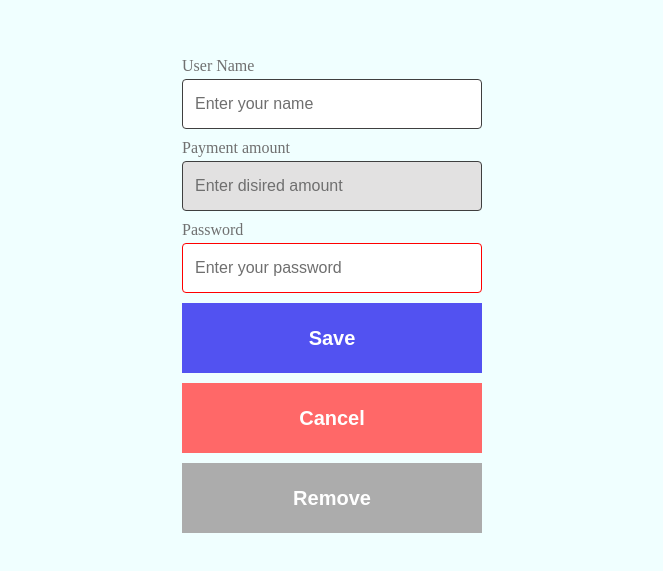
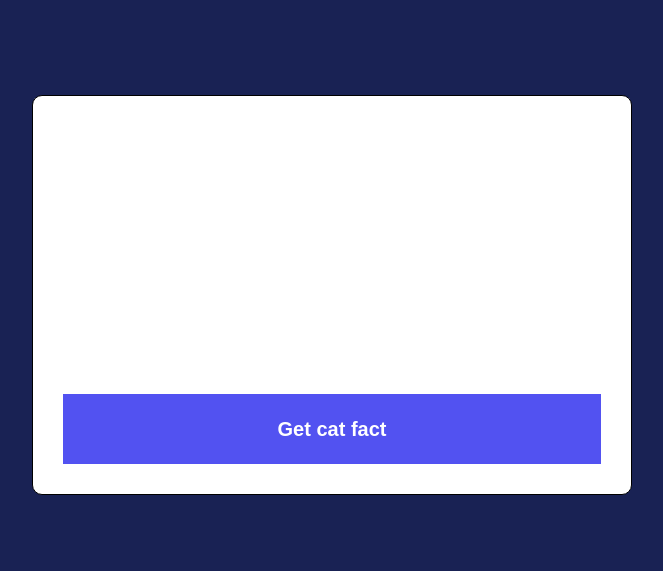
Before and after one commit to nodegreecode/cohort67el_fs_ts, a React (Vite) app in the folder react-project-ts/: page / in a window 1280 px wide. Shown: the part 105-676 px from the top of the page, without its empty margins (308-971 px from the left). Built offline with nearby package versions, Linux system fonts and the light colour scheme.

Commit message:
add lesson-09

```diff
--- a/react-project-ts/package.json
+++ b/react-project-ts/package.json
@@ -12,6 +12,7 @@
   "dependencies": {
     "@emotion/react": "^11.14.0",
     "@emotion/styled": "^11.14.1",
+    "axios": "^1.13.5",
     "react": "^19.2.0",
     "react-dom": "^19.2.0",
     "uuid": "^13.0.0"
@@ -22,7 +23,7 @@
     "@types/react": "^19.2.7",
     "@types/react-dom": "^19.2.3",
     "@vitejs/plugin-react": "^5.1.1",
-    "eslint": "^10.0.1",
+    "eslint": "^8.0.0",
     "eslint-plugin-react-hooks": "^7.0.1",
     "eslint-plugin-react-refresh": "^0.4.24",
     "globals": "^16.5.0",
--- a/react-project-ts/src/App.tsx
+++ b/react-project-ts/src/App.tsx
@@ -1,9 +1,10 @@
 //import Lesson_06 from "./lessons/Lesson_06/Lesson_06";
 //import Lesson_07 from "./lessons/Lesson_07/Lesson_07";
 //import Lesson_08 from "./lessons/Lesson_08/Lesson_08";
+import Lesson_09 from "lessons/Lesson_09/Lesson_09.tsx";
 //import Homework_06 from "./homeworks/Homework_06/Homework_06.tsx";
 //import Homework_07 from "./homeworks/Homework_07/Homework_07.tsx";
-import Homework_08 from "./homeworks/Homework_08/Homework_08.tsx";
+//import Homework_08 from "./homeworks/Homework_08/Homework_08.tsx";
 import GlobalStyles from "./styles/GlobalStyles.tsx";
 
 function App() {
@@ -14,11 +15,12 @@ function App() {
       {/*<Lesson_06 />*/}
       {/* <Lesson_07 />*/}
       {/*<Lesson_08 />*/}
+       <Lesson_09 />
 
       {/*HOMEWORKS*/}
       {/* <Homework_06 />*/}
       {/* <Homework_07 />*/}
-      <Homework_08 />
+      {/* <Homework_08 />*/}
     </>
   );
 }
--- a/react-project-ts/src/components/Button/styles.ts
+++ b/react-project-ts/src/components/Button/styles.ts
@@ -51,7 +51,7 @@ export const ButtonComponent = styled.button<ButtonComponentProps>`
   color: white;
   font-size: 20px;
   font-weight: bold;
-  cursor: pointer;
+  cursor: ${({disabled})=> disabled ? "not-allowed" : "pointer" };
 
   &:hover {
     /*background-color: ${({ $isDelete }) =>
--- a/react-project-ts/src/components/Input/Input.tsx
+++ b/react-project-ts/src/components/Input/Input.tsx
@@ -1,7 +1,7 @@
-import {InputWrapper, InputLabel, InputComponent} from "./styles.ts";
+import {InputWrapper, InputLabel, InputComponent, ErrorMessage} from "./styles.ts";
 import {type InputProps} from "./types.ts";
 
-function Input({ id, name, type = "text", placeholder, label, disabled = false, error = undefined }: InputProps) {
+function Input({ id, name, type = "text", placeholder, label, disabled = false, error = undefined, value, onChange }: InputProps) {
   return (
     <InputWrapper>
       <InputLabel htmlFor={id}>
@@ -14,7 +14,10 @@ function Input({ id, name, type = "text", placeholder, label, disabled = false,
         type={type}
         placeholder={placeholder}
         $error={error}
+        value={value}
+        onChange={onChange}
       />
+      {!!error &&  <ErrorMessage>{error}</ErrorMessage>}
     </InputWrapper>
   );
 }
--- a/react-project-ts/src/components/Input/styles.ts
+++ b/react-project-ts/src/components/Input/styles.ts
@@ -10,7 +10,7 @@ const generateInputColor = (disabled: boolean | undefined): string => {
 };
 
 const generateInputBorder = (error: string | undefined) => {
-  return error && error.length > 0 ? "red" : "";
+  return error && error.length > 0 ? "red" : "#3f3f3f";
 };
 
 export const InputWrapper = styled.div`
@@ -27,11 +27,11 @@ export const InputLabel = styled.label`
 export const InputComponent = styled.input<InputComponentProps>`
   width: 100%;
   height: 50px;
-  border: 1px solid #3f3f3f;
+  border: 1px solid ${({$error})=> generateInputBorder($error)};
   border-radius: 4px;
   padding: 12px;
   outline: none;
-
+  cursor: ${({disabled})=> disabled ? "not-allowed" : "pointer"};
   &::placeholder {
     color: #6f6f6f;
     font-size: 16px;
@@ -39,5 +39,10 @@ export const InputComponent = styled.input<InputComponentProps>`
 
   background-color: ${({ disabled }) => generateInputColor(disabled)};
 
-  border-color: ${({$error})=> generateInputBorder($error)};
+
 `;
+
+export const ErrorMessage = styled.p`
+height: 20px;
+  color: #ff6868ff;
+`;
--- a/react-project-ts/src/components/Input/types.ts
+++ b/react-project-ts/src/components/Input/types.ts
@@ -1,3 +1,5 @@
+import {type ChangeEvent} from "react";
+
 export interface InputProps {
   id: string;
   name: string;
@@ -6,4 +8,6 @@ export interface InputProps {
   label: string;
   disabled?: boolean;
   error?: string | undefined;
+  value?: string;
+  onChange?: (event: ChangeEvent<HTMLInputElement>) => void;
 }
--- /dev/null
+++ b/react-project-ts/src/components/LoginForm/styles.ts
@@ -0,0 +1,26 @@
+import styled from "@emotion/styled";
+
+export const LoginFormContainer = styled.form`
+  display: flex;
+  flex-direction: column;
+  width: 590px;
+  min-height: 450px;
+  max-height: fit-content;
+  border: 1px solid #000000;
+  padding: 60px;
+  border-radius: 4px;
+  background-color: white;
+  gap: 30px;
+`;
+
+export const Title = styled.p`
+  color: #000000;
+  font-size: 24px;
+  font-weight: normal;
+`;
+
+export const InputsContainer = styled.div`
+  display: flex;
+  flex-direction: column;
+  gap: 20px;
+`;
--- /dev/null
+++ b/react-project-ts/src/lessons/Lesson_09/Lesson_09.tsx
@@ -0,0 +1,17 @@
+import { PageWrapper, ContainerFacts, Card, Text } from "./styles";
+import Button from "components/Button/Button.tsx";
+
+function Lesson_09() {
+  return (
+    <PageWrapper>
+      {/* <LoginForm /> */}
+      <Card>
+        <ContainerFacts>
+          <Text></Text>
+        </ContainerFacts>
+        <Button name="Get cat fact" />
+      </Card>
+    </PageWrapper>
+  );
+}
+export default Lesson_09;
--- /dev/null
+++ b/react-project-ts/src/lessons/Lesson_09/styles.ts
@@ -0,0 +1,33 @@
+import styled from "@emotion/styled";
+
+export const PageWrapper = styled.div`
+  display: flex;
+  flex: 1;
+  flex-direction: column;
+  align-items: center;
+  justify-content: center;
+  background-color: rgba(0, 10, 66, 0.9);
+`;
+export const Text = styled.p`
+  font-size: 20px;
+  color: black;
+`;
+export const Card = styled.div`
+  display: flex;
+  justify-content: space-between;
+  flex-direction: column;
+  gap: 10px;
+  width: 600px;
+  min-height: 400px;
+  padding: 30px;
+  border: 1px solid black;
+  border-radius: 10px;
+  background-color: white;
+`;
+export const ContainerFacts = styled.div`
+  display: flex;
+  flex-direction: column;
+  align-items: center;
+  justify-content: center;
+  gap: 10px;
+`;
```
Also changed, not shown: react-project-ts/src/components/LoginForm/LoginForm.tsx (added, +64 -0 lines), 1 other file (tests, documents, lock files or other folders).
